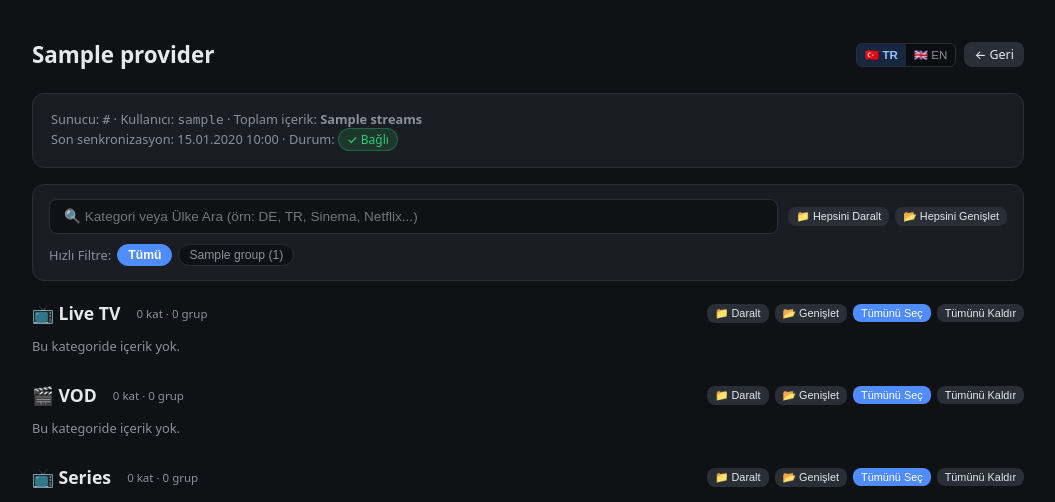
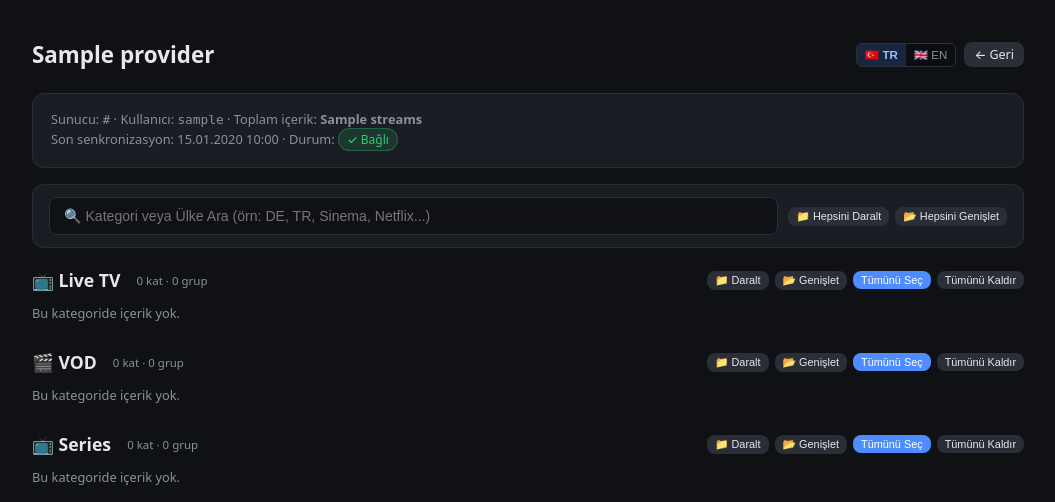
Before and after one commit to misafirkarsila-maker/iptvfilter, a FastAPI app: template app/templates/provider.html in a window 1280 px wide. Shown: the top 502 px of the page, without its empty margins (112-1167 px from the left). Run offline with FastAPI, Linux system fonts and the light colour scheme; the template is opened without the code that fills it: most values are stand-ins (such as "Sample title", 1, 10 or a date in 2020); some libraries are stand-ins or nearby versions.

Commit message:
fix: Remove country pills, prevent page reload on bulk toggle, and collapse groups by default

```diff
--- a/app/templates/partials/category_section.html
+++ b/app/templates/partials/category_section.html
@@ -13,14 +13,10 @@
       <button class="btn xs ghost" type="button" onclick="toggleSectionGroups('{{ type }}', false)" title="Bu bölümdeki tüm grupları daralt" data-i18n="collapse_lbl">📁 Daralt</button>
       <button class="btn xs ghost" type="button" onclick="toggleSectionGroups('{{ type }}', true)" title="Bu bölümdeki tüm grupları genişlet" data-i18n="expand_lbl">📂 Genişlet</button>
       <button class="btn xs" type="button"
-              hx-post="/categories/{{ type }}/bulk"
-              hx-vals='{"action":"enable","content_type":"{{ type }}","provider_id":{{ provider.id }}}'
-              hx-target="#section-{{ type }}" hx-swap="outerHTML"
+              onclick="toggleSectionBulk('{{ type }}', 'enable', {{ provider.id }})"
               data-i18n="select_all_btn">Tümünü Seç</button>
       <button class="btn xs ghost" type="button"
-              hx-post="/categories/{{ type }}/bulk"
-              hx-vals='{"action":"disable","content_type":"{{ type }}","provider_id":{{ provider.id }}}'
-              hx-target="#section-{{ type }}" hx-swap="outerHTML"
+              onclick="toggleSectionBulk('{{ type }}', 'disable', {{ provider.id }})"
               data-i18n="remove_all_btn">Tümünü Kaldır</button>
     </div>
   </div>
@@ -30,25 +26,24 @@
     <!-- Grup Üst Başlığı -->
     <div class="cat-group-header">
       <div class="cat-group-info" onclick="toggleGroupCollapse('{{ type }}', '{{ grp.key }}')" style="cursor: pointer;" title="Daralt / Genişlet">
-        <span class="collapse-icon" id="arrow-{{ type }}-{{ grp.key }}">▼</span>
+        <span class="collapse-icon" id="arrow-{{ type }}-{{ grp.key }}">▶</span>
         <span class="cat-group-title">{{ grp.name }}</span>
-        <span class="badge {% if grp.enabled_count > 0 %}ok{% else %}mut{% endif %} sm" style="font-size: 0.75rem;">
-          {{ grp.enabled_count }}/{{ grp.total_count }} <span data-i18n="active_lbl">aktif</span>
+        <span class="badge {% if grp.enabled_count > 0 %}ok{% else %}mut{% endif %} sm"
+              id="badge-{{ type }}-{{ grp.key }}"
+              data-total="{{ grp.total_count }}"
+              style="font-size: 0.75rem;">
+          <span class="active-count">{{ grp.enabled_count }}</span>/{{ grp.total_count }} <span data-i18n="active_lbl">aktif</span>
         </span>
       </div>
       <div class="cat-group-actions">
         <button class="btn xs" type="button"
-                hx-post="/categories/group/bulk"
-                hx-vals='{"action":"enable","provider_id":{{ provider.id }},"content_type":"{{ type }}","group_name":"{{ grp.name }}"}'
-                hx-target="#section-{{ type }}" hx-swap="outerHTML"
+                onclick="toggleGroupBulk('{{ type }}', '{{ grp.key }}', 'enable', {{ provider.id }}, '{{ grp.name }}')"
                 title="{{ grp.name }} grubundaki tüm kategorileri aç"
                 data-i18n="enable_group_btn">
           Tümünü Aç
         </button>
         <button class="btn xs ghost" type="button"
-                hx-post="/categories/group/bulk"
-                hx-vals='{"action":"disable","provider_id":{{ provider.id }},"content_type":"{{ type }}","group_name":"{{ grp.name }}"}'
-                hx-target="#section-{{ type }}" hx-swap="outerHTML"
+                onclick="toggleGroupBulk('{{ type }}', '{{ grp.key }}', 'disable', {{ provider.id }}, '{{ grp.name }}')"
                 title="{{ grp.name }} grubundaki tüm kategorileri kapat"
                 data-i18n="disable_group_btn">
           Tümünü Kapat
@@ -56,8 +51,8 @@
       </div>
     </div>
 
-    <!-- Grup İçindeki Kategoriler -->
-    <div class="cat-group-body" id="grp-body-{{ type }}-{{ grp.key }}">
+    <!-- Grup İçindeki Kategoriler (Varsayılan: kapalı/collapsed) -->
+    <div class="cat-group-body collapsed" id="grp-body-{{ type }}-{{ grp.key }}">
       {% for cat in grp.categories %}
       <div class="cat-item-wrap" data-cat-name="{{ cat.name|lower }}" style="margin-bottom: 6px;">
         <div class="cat-item" style="margin-bottom: 0;">
@@ -72,15 +67,13 @@
                     hx-target="#section-{{ type }}" hx-swap="outerHTML">▼</button>
           </div>
 
-          <form action="/categories/{{ cat.id }}/toggle" method="post" style="flex: 1; margin: 0;">
-            <label class="check" style="display: flex; align-items: center; gap: 10px; cursor: pointer;">
-              <input type="checkbox" name="enabled" {% if cat.enabled %}checked{% endif %}
-                     onchange="fetch('/categories/{{ cat.id }}/toggle',{method:'POST'}).then(()=>{})">
-              <span style="font-weight: 500;">{{ cat.name }}</span>
-              {% if cat.is_new %}<span class="new-tag" data-i18n="new_tag">Yeni</span>{% endif %}
-              {% if not cat.is_active %}<span class="inactive-tag" data-i18n="inactive_tag">(kaldırıldı)</span>{% endif %}
-            </label>
-          </form>
+          <label class="check" style="display: flex; align-items: center; gap: 10px; cursor: pointer; flex: 1; margin: 0;">
+            <input type="checkbox" name="enabled" {% if cat.enabled %}checked{% endif %}
+                   onchange="onSingleCategoryToggle(this, '{{ type }}', '{{ grp.key }}', '{{ cat.id }}')">
+            <span style="font-weight: 500;">{{ cat.name }}</span>
+            {% if cat.is_new %}<span class="new-tag" data-i18n="new_tag">Yeni</span>{% endif %}
+            {% if not cat.is_active %}<span class="inactive-tag" data-i18n="inactive_tag">(kaldırıldı)</span>{% endif %}
+          </label>
 
           <div style="display: flex; align-items: center; gap: 8px; margin-left: auto; flex-shrink: 0;">
             {% if type == 'live' %}
--- a/app/templates/provider.html
+++ b/app/templates/provider.html
@@ -38,7 +38,7 @@
       background: var(--card);
       border: 1px solid var(--line);
       border-radius: 10px;
-      margin-bottom: 10px;
+      margin-bottom: 8px;
       overflow: hidden;
       transition: border-color .15s;
     }
@@ -47,9 +47,8 @@
       display: flex;
       align-items: center;
       justify-content: space-between;
-      padding: 10px 14px;
+      padding: 9px 14px;
       background: rgba(255, 255, 255, 0.025);
-      border-bottom: 1px solid var(--line);
       flex-wrap: wrap;
       gap: 8px;
     }
@@ -62,14 +61,17 @@
       user-select: none;
     }
     .collapse-icon {
-      font-size: 0.75rem;
+      font-size: 0.72rem;
       color: var(--mut);
       display: inline-block;
       width: 14px;
-      transition: transform .15s;
     }
     .cat-group-actions { display: flex; align-items: center; gap: 6px; }
-    .cat-group-body { padding: 10px 12px 6px; background: var(--card-sub); }
+    .cat-group-body {
+      padding: 10px 12px 6px;
+      background: var(--card-sub);
+      border-top: 1px solid var(--line);
+    }
     .cat-group-body.collapsed { display: none; }
 
     /* Tekil Kategori Öğesi */
@@ -87,51 +89,26 @@
     .cat-item input { width:auto; transform:scale(1.2); }
     label.check { display:flex; align-items:center; gap:10px; cursor:pointer; flex:1; }
 
-    /* Arama ve Hızlı Filtre Barı */
+    /* Temiz Arama Barı */
     .filter-bar {
       background: var(--card);
       border: 1px solid var(--line);
       border-radius: 12px;
-      padding: 14px 16px;
+      padding: 12px 16px;
       margin-bottom: 20px;
     }
     .search-input {
       width: 100%;
-      padding: 9px 14px;
+      padding: 10px 14px;
       background: var(--bg);
       border: 1px solid var(--line);
       border-radius: 8px;
       color: var(--txt);
-      font-size: 0.85rem;
+      font-size: 0.88rem;
       outline: none;
       transition: border-color .15s;
     }
     .search-input:focus { border-color: var(--acc); }
-    .country-pills {
-      display: flex;
-      gap: 6px;
-      flex-wrap: wrap;
-      align-items: center;
-      margin-top: 10px;
-    }
-    .country-pill {
-      background: var(--bg);
-      border: 1px solid var(--line);
-      color: var(--mut);
-      border-radius: 16px;
-      padding: 3px 10px;
-      font-size: 0.76rem;
-      cursor: pointer;
-      font-weight: 500;
-      transition: all .15s;
-    }
-    .country-pill:hover { color: var(--txt); border-color: rgba(255,255,255,0.2); }
-    .country-pill.active {
-      background: var(--acc);
-      color: #fff;
-      border-color: var(--acc);
-      font-weight: 600;
-    }
 
     /* Language Switcher */
     .lang-switcher {
@@ -158,7 +135,7 @@
       font-weight: 700;
     }
 
-    /* Mobil Uyumluluk (Mobile Responsive) */
+    /* Mobil Uyumluluk */
     @media (max-width: 640px) {
       .wrap { padding: 12px 10px 40px; }
       h1 { font-size: 1.2rem; }
@@ -198,7 +175,7 @@
       {% endif %}
     </div>
 
-    <!-- Hızlı Arama & Ülke Filtreleme Çubuğu -->
+    <!-- Sade Arama ve Daralt/Genişlet Çubuğu -->
     <div class="filter-bar">
       <div style="display: flex; gap: 10px; align-items: center; flex-wrap: wrap;">
         <div style="flex: 1; min-width: 220px;">
@@ -212,19 +189,6 @@
           <button type="button" class="btn xs ghost" onclick="toggleAllGroups(true)" data-i18n="expand_all_btn">📂 Hepsini Genişlet</button>
         </div>
       </div>
-
-      <!-- Tespit Edilen Ülke / Üst Başlık Etiketleri -->
-      {% if top_groups %}
-      <div class="country-pills">
-        <span class="mut small" style="font-weight: 500;" data-i18n="quick_filter_lbl">Hızlı Filtre:</span>
-        <button type="button" class="country-pill active" onclick="filterByGroup('ALL', this)" data-i18n="all_pill">Tümü ({{ categories|length }})</button>
-        {% for grp_name, count in top_groups %}
-        <button type="button" class="country-pill" onclick="filterByGroup('{{ grp_name|lower }}', this)">
-          {{ grp_name }} ({{ count }})
-        </button>
-        {% endfor %}
-      </div>
-      {% endif %}
     </div>
 
     <!-- Canlı TV / VOD / Dizi Bölümleri -->
@@ -286,36 +250,128 @@
       });
     }
 
-    // ================= GERÇEK ZAMANLI ARAMA & FİLTRE =================
-    let currentFilterGroup = 'ALL';
+    // ================= ANINDA VE KESİNTİSİZ TOPLU İŞLEM =================
+    function toggleGroupBulk(type, key, action, providerId, groupName) {
+      const card = document.getElementById('grp-card-' + type + '-' + key);
+      if (!card) return;
+      const isEnable = (action === 'enable');
 
-    function filterByGroup(groupNameLower, pillEl) {
-      currentFilterGroup = groupNameLower;
-      document.querySelectorAll('.country-pill').forEach(p => p.classList.remove('active'));
-      if (pillEl) pillEl.classList.add('active');
+      // 1. Gruptaki tüm checkbox'ları ANINDA güncelle (0ms, sıfır sayfa yenilenmesi veya zıplama)
+      const checkboxes = card.querySelectorAll('.cat-group-body input[type="checkbox"]');
+      checkboxes.forEach(cb => {
+        cb.checked = isEnable;
+      });
 
-      const searchVal = (document.getElementById('category-search-input').value || '').toLowerCase().trim();
-      applyFilters(searchVal, currentFilterGroup);
+      // 2. Başlıktaki rozet/aktif sayısını hemen güncelle
+      const badge = document.getElementById('badge-' + type + '-' + key);
+      if (badge) {
+        const total = badge.getAttribute('data-total') || checkboxes.length;
+        const activeSpan = badge.querySelector('.active-count');
+        if (activeSpan) {
+          activeSpan.innerText = isEnable ? total : '0';
+        }
+        if (isEnable) {
+          badge.classList.remove('mut');
+          badge.classList.add('ok');
+        } else {
+          badge.classList.remove('ok');
+          badge.classList.add('mut');
+        }
+      }
+
+      // 3. Arka planda sunucuya kaydet
+      const formData = new URLSearchParams();
+      formData.append('action', action);
+      formData.append('provider_id', providerId);
+      formData.append('content_type', type);
+      formData.append('group_name', groupName);
+
+      fetch('/categories/group/bulk', {
+        method: 'POST',
+        headers: { 'Content-Type': 'application/x-www-form-urlencoded' },
+        body: formData
+      }).catch(err => console.error('Grup güncelleme hatası:', err));
     }
 
+    function toggleSectionBulk(type, action, providerId) {
+      const section = document.getElementById('section-' + type);
+      if (!section) return;
+      const isEnable = (action === 'enable');
+
+      // Bölümdeki tüm checkbox'ları güncelle
+      section.querySelectorAll('.cat-group-body input[type="checkbox"]').forEach(cb => {
+        cb.checked = isEnable;
+      });
+
+      // Bölümdeki tüm grup rozetlerini güncelle
+      section.querySelectorAll('.cat-group-header .badge').forEach(badge => {
+        const total = badge.getAttribute('data-total') || '0';
+        const activeSpan = badge.querySelector('.active-count');
+        if (activeSpan) {
+          activeSpan.innerText = isEnable ? total : '0';
+        }
+        if (isEnable) {
+          badge.classList.remove('mut');
+          badge.classList.add('ok');
+        } else {
+          badge.classList.remove('ok');
+          badge.classList.add('mut');
+        }
+      });
+
+      // Arka planda kaydet
+      const formData = new URLSearchParams();
+      formData.append('action', action);
+      formData.append('provider_id', providerId);
+
+      fetch('/categories/' + type + '/bulk', {
+        method: 'POST',
+        headers: { 'Content-Type': 'application/x-www-form-urlencoded' },
+        body: formData
+      }).catch(err => console.error('Bölüm güncelleme hatası:', err));
+    }
+
+    function onSingleCategoryToggle(checkbox, type, groupKey, catId) {
+      // Arka planda kaydet
+      fetch('/categories/' + catId + '/toggle', { method: 'POST' });
+
+      // İlgili grubun rozetini güncelle
+      const card = document.getElementById('grp-card-' + type + '-' + groupKey);
+      if (!card) return;
+      const checkboxes = card.querySelectorAll('.cat-group-body input[type="checkbox"]');
+      let checkedCount = 0;
+      checkboxes.forEach(cb => {
+        if (cb.checked) checkedCount++;
+      });
+
+      const badge = document.getElementById('badge-' + type + '-' + groupKey);
+      if (badge) {
+        const activeSpan = badge.querySelector('.active-count');
+        if (activeSpan) activeSpan.innerText = checkedCount;
+        if (checkedCount > 0) {
+          badge.classList.remove('mut');
+          badge.classList.add('ok');
+        } else {
+          badge.classList.remove('ok');
+          badge.classList.add('mut');
+        }
+      }
+    }
+
+    // ================= GERÇEK ZAMANLI ARAMA =================
     function filterCategoriesRealtime(query) {
       const searchVal = (query || '').toLowerCase().trim();
-      applyFilters(searchVal, currentFilterGroup);
-    }
 
-    function applyFilters(query, groupFilter) {
       document.querySelectorAll('.cat-group-card').forEach(card => {
         const groupName = card.getAttribute('data-group-name') || '';
-        const matchesGroup = (groupFilter === 'ALL' || groupName.includes(groupFilter));
-
         let anyCatVisible = false;
         const catItems = card.querySelectorAll('.cat-item-wrap');
 
         catItems.forEach(item => {
           const catName = item.getAttribute('data-cat-name') || '';
-          const matchesQuery = (!query || catName.includes(query) || groupName.includes(query));
+          const matchesQuery = (!searchVal || catName.includes(searchVal) || groupName.includes(searchVal));
 
-          if (matchesGroup && matchesQuery) {
+          if (matchesQuery) {
             item.style.display = 'block';
             anyCatVisible = true;
           } else {
@@ -323,16 +379,17 @@
           }
         });
 
-        // Kart görünürlüğü: İçinde eşleşen kategori varsa veya arama doğrudan grup adıyla eşleşiyorsa
-        if (matchesGroup && anyCatVisible) {
+        if (!searchVal) {
+          // Arama boşsa tüm gruplar görünsün, ancak orijinal kapalı hallerine dönsünler
           card.style.display = 'block';
-          // Arama yapılıyorsa otomatik genişlet
-          if (query.length > 0) {
-            const body = card.querySelector('.cat-group-body');
-            if (body) body.classList.remove('collapsed');
-            const arrow = card.querySelector('.collapse-icon');
-            if (arrow) arrow.innerText = '▼';
-          }
+          catItems.forEach(item => item.style.display = 'block');
+        } else if (anyCatVisible) {
+          card.style.display = 'block';
+          // Arama yapılıyorsa eşleşen grubun gövdesini otomatik aç
+          const body = card.querySelector('.cat-group-body');
+          if (body) body.classList.remove('collapsed');
+          const arrow = card.querySelector('.collapse-icon');
+          if (arrow) arrow.innerText = '▼';
         } else {
           card.style.display = 'none';
         }
@@ -376,8 +433,6 @@
         "search_placeholder": "🔍 Kategori veya Ülke Ara (örn: DE, TR, Sinema, Netflix...)",
         "collapse_all_btn": "📁 Hepsini Daralt",
         "expand_all_btn": "📂 Hepsini Genişlet",
-        "quick_filter_lbl": "Hızlı Filtre:",
-        "all_pill": "Tümü",
         "collapse_lbl": "📁 Daralt",
         "expand_lbl": "📂 Genişlet",
         "select_all_btn": "Tümünü Seç",
@@ -401,8 +456,6 @@
         "search_placeholder": "🔍 Search categories or countries (e.g. DE, TR, Movies, Netflix...)",
         "collapse_all_btn": "📁 Collapse All",
         "expand_all_btn": "📂 Expand All",
-        "quick_filter_lbl": "Quick Filter:",
-        "all_pill": "All",
         "collapse_lbl": "📁 Collapse",
         "expand_lbl": "📂 Expand",
         "select_all_btn": "Select All",
```
Also changed, not shown: app/dashboard.py (+19 -32 lines).
